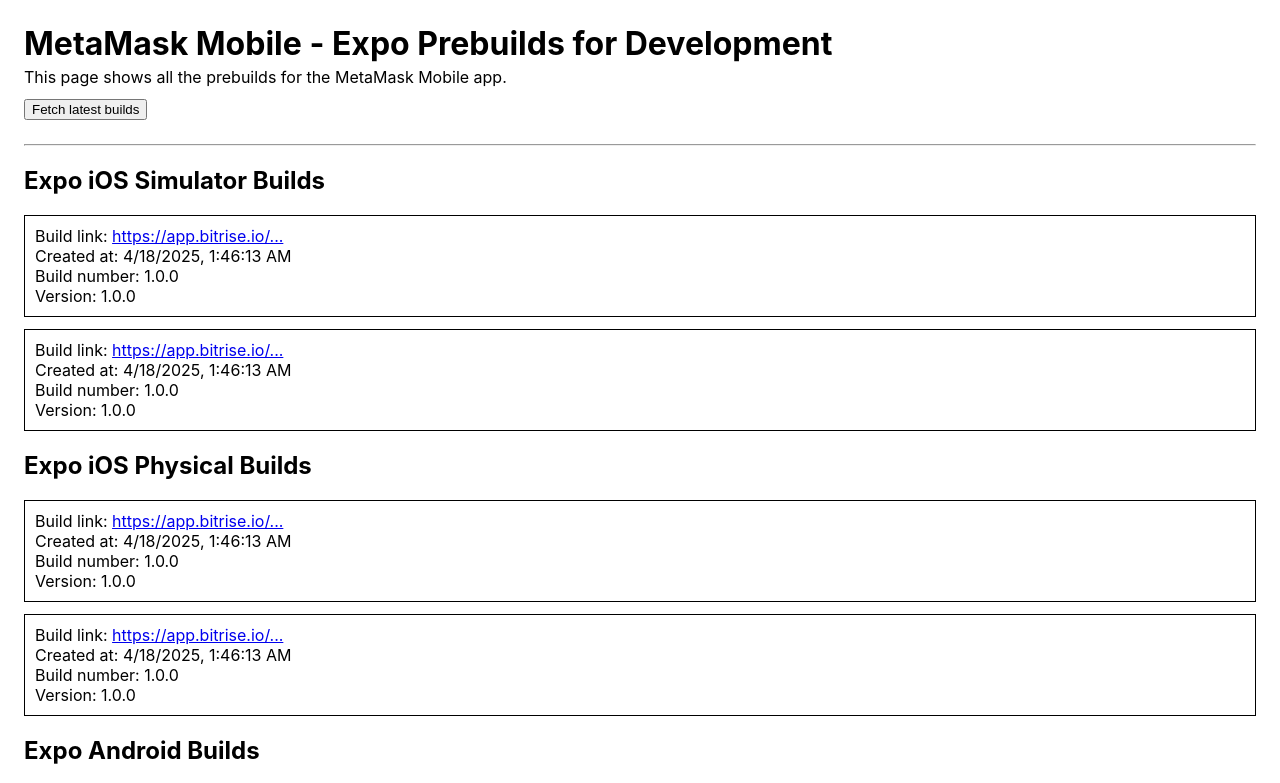
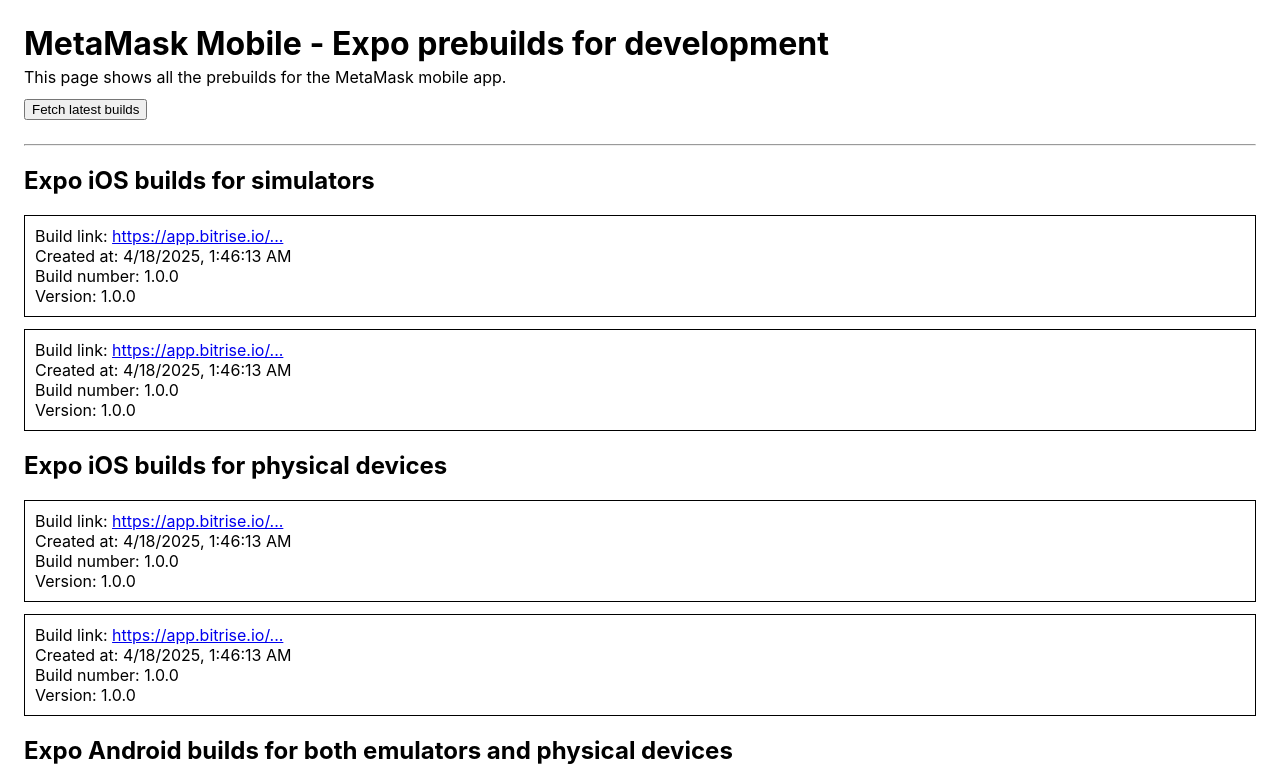
Before and after one commit to MetaMask/metamask-mobile-prebuilds, a React (Create React App) app: page / in a window 1280 px wide. Shown: the top 783 px of the page. Built offline with nearby package versions, Linux system fonts and the light colour scheme.

Commit message:
Hook up builds.json to UI

```diff
--- a/src/App.tsx
+++ b/src/App.tsx
@@ -22,10 +22,10 @@
   return (
     <div className="App">
       <h1 className="app-title">
-        {"MetaMask Mobile - Expo Prebuilds for Development"}
+        {"MetaMask Mobile - Expo prebuilds for development"}
       </h1>
       <div>
-        {"This page shows all the prebuilds for the MetaMask Mobile app."}
+        {"This page shows all the prebuilds for the MetaMask mobile app."}
       </div>
       <Button
         disabled={isLoading}
--- a/src/constants.ts
+++ b/src/constants.ts
@@ -6,17 +6,16 @@
 /**
  * URL of the build JSON file
  */
-// TODO: Replace this once the build JSON file is available
 export const BUILD_JSON_URL =
-  "https://raw.githubusercontent.com/MetaMask/metamask-mobile-prebuilds/main/tsconfig.json";
+  "https://raw.githubusercontent.com/MetaMask/metamask-mobile-prebuilds/main/builds.json";
 
 /**
  * Fake builds
  */
-// TODO: Remove this once the build JSON file is available
+// TODO: Sample test data for builds
 export const fakeBuilds: BuildGroupByType = {
   [BuildType.IOS_SIMULATOR_DEV]: {
-    title: "Expo iOS Simulator Builds",
+    title: "Expo iOS builds for simulators",
     builds: [
       {
         id: "1",
@@ -35,7 +34,7 @@
     ],
   },
   [BuildType.IOS_PHYSICAL_DEV]: {
-    title: "Expo iOS Physical Builds",
+    title: "Expo iOS builds for physical devices",
     builds: [
       {
         id: "1",
@@ -54,7 +53,7 @@
     ],
   },
   [BuildType.ANDROID_DEV]: {
-    title: "Expo Android Builds",
+    title: "Expo Android builds for both emulators and physical devices",
     builds: [
       {
         id: "1",
```
Also changed, not shown: builds.json (+12 -8 lines).
